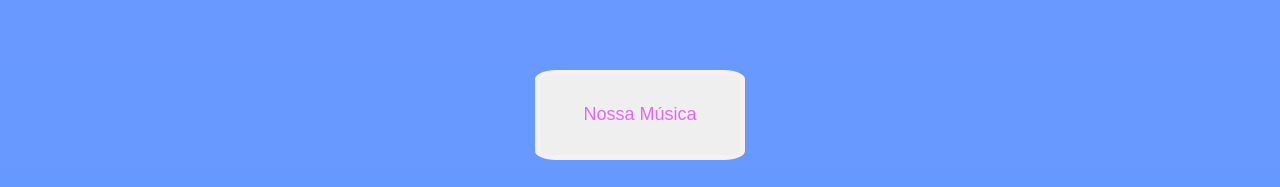
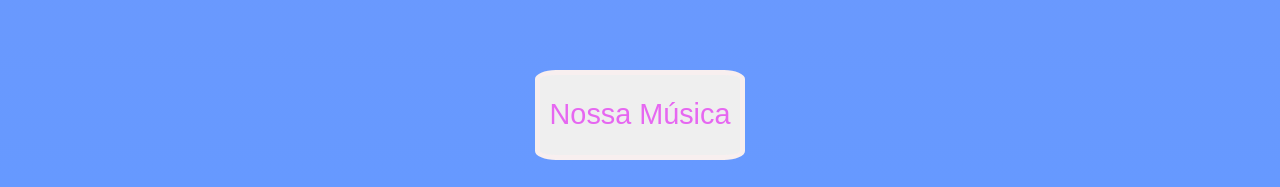
Before and after one commit to LyviaSouza/Lyvia, a plain HTML site: page index.html in a window 1280 px wide. Shown: the part 8173-8360 px from the top of the page. Drawn offline with Linux system fonts and the light colour scheme.

Commit message:
Update style.css

```diff
--- a/style.css
+++ b/style.css
@@ -57,7 +57,7 @@ button{
     border: 5px solid rgb(248, 239, 239);
     width: 210px;
     height: 90px;
-    font-size: large;
+    font-size: 1.8rem;
     color: #e667f1;
     margin: 30px;
 }
```
